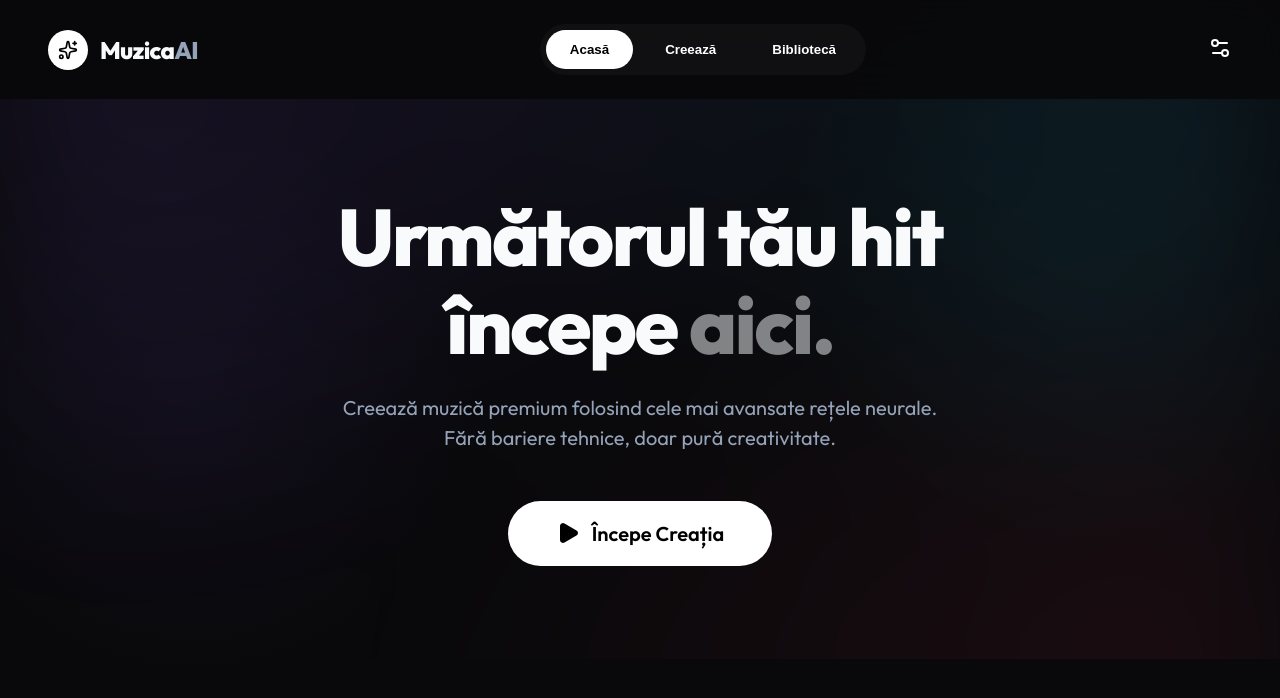
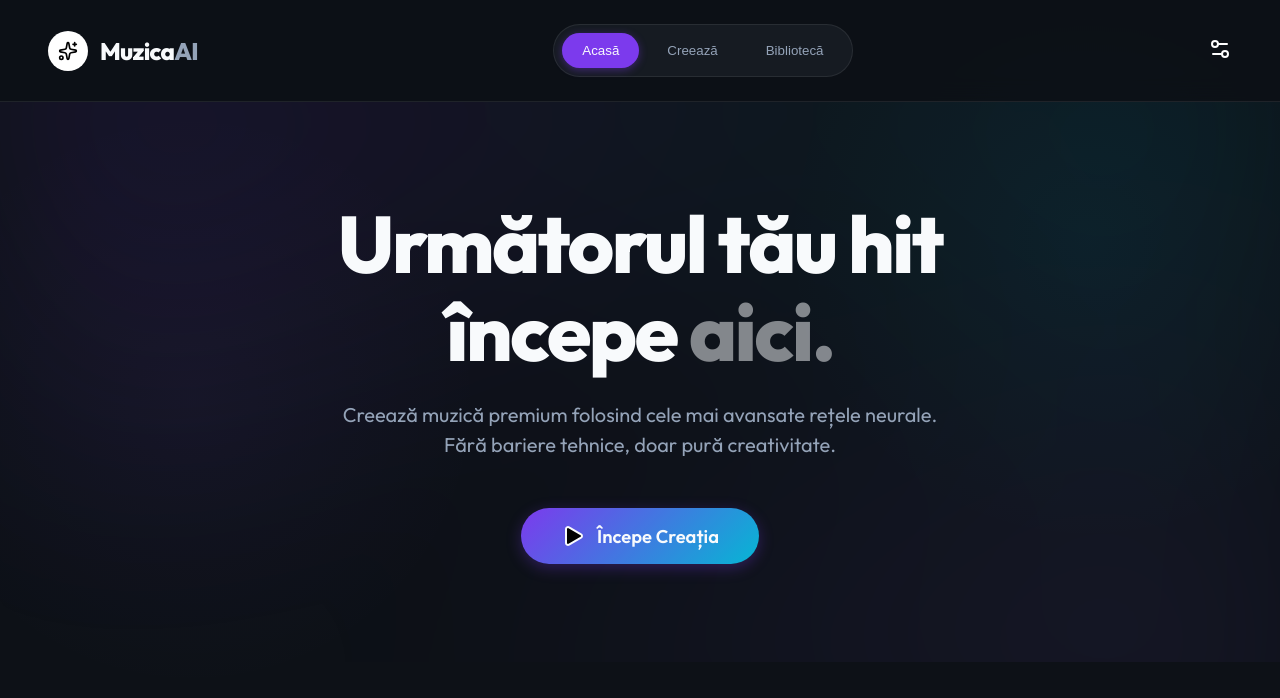
Before and after one commit to VHPlan/MUZICA, a React (Vite) app: page / in a window 1280 px wide. Shown: the top 698 px of the page. Built offline with nearby package versions, Linux system fonts and the light colour scheme.

Commit message:
style: apply specific purple/cyan palette and fix settings import

```diff
--- a/src/App.css
+++ b/src/App.css
@@ -1,21 +1,27 @@
 @import url('https://fonts.googleapis.com/css2?family=Outfit:wght@300;400;500;600;700;800&family=Inter:wght@400;500;600&display=swap');
 
 :root {
-  --bg-main: #09090b;
-  --bg-card: rgba(255, 255, 255, 0.03);
-  --bg-card-hover: rgba(255, 255, 255, 0.06);
-  --text-main: #f8fafc;
-  --text-muted: #94a3b8;
+  --bg-main: #0D1117;
+  --bg-sec: #161B22;
+  --bg-card: #1F2937;
+  --bg-card-hover: #374151;
 
-  --primary: #ffffff;
-  --accent: #8b5cf6; /* Very subtle accent used sparingly */
-  --accent-gradient: linear-gradient(135deg, #f8fafc, #cbd5e1);
+  --text-main: #F8FAFC;
+  --text-muted: #94A3B8;
 
-  --border-light: rgba(255, 255, 255, 0.05);
+  --primary: #7C3AED;
+  --accent: #06B6D4;
+  --hover: #8B5CF6;
 
-  --radius-sm: 12px;
-  --radius-md: 24px;
-  --radius-lg: 32px;
+  --success: #22C55E;
+  --warning: #F59E0B;
+  --danger: #EF4444;
+
+  --border-light: rgba(255, 255, 255, 0.08);
+
+  --radius-sm: 14px;
+  --radius-md: 16px;
+  --radius-lg: 24px;
 }
 
 body {
@@ -35,6 +41,7 @@ h1, h2, h3, h4, h5, h6 {
   margin: 0;
   font-weight: 700;
   letter-spacing: -0.03em;
+  color: var(--text-main);
 }
 
 /* Utilities */
@@ -42,13 +49,14 @@ h1, h2, h3, h4, h5, h6 {
   position: sticky;
   top: 0;
   z-index: 100;
-  background: rgba(9, 9, 11, 0.7);
-  backdrop-filter: blur(24px);
-  -webkit-backdrop-filter: blur(24px);
+  background: rgba(13, 17, 23, 0.85);
+  backdrop-filter: blur(12px);
+  -webkit-backdrop-filter: blur(12px);
   padding: 24px 48px;
   display: flex;
   justify-content: space-between;
   align-items: center;
+  border-bottom: 1px solid var(--border-light);
 }
 
 .hero-section {
@@ -63,7 +71,7 @@ h1, h2, h3, h4, h5, h6 {
   overflow: hidden;
 }
 
-/* Large abstract mesh gradients acting as background */
+/* Abstract mesh for background, extremely subtle using the specific palette */
 .hero-mesh {
   position: absolute;
   top: 50%;
@@ -72,54 +80,59 @@ h1, h2, h3, h4, h5, h6 {
   width: 100vw;
   height: 100vh;
   background-image:
-    radial-gradient(at 0% 0%, rgba(139, 92, 246, 0.15) 0px, transparent 50%),
-    radial-gradient(at 100% 0%, rgba(56, 189, 248, 0.1) 0px, transparent 50%),
-    radial-gradient(at 100% 100%, rgba(244, 63, 94, 0.1) 0px, transparent 50%);
-  filter: blur(80px);
+    radial-gradient(at 0% 0%, rgba(124, 58, 237, 0.15) 0px, transparent 50%),
+    radial-gradient(at 100% 0%, rgba(6, 182, 212, 0.1) 0px, transparent 50%),
+    radial-gradient(at 100% 100%, rgba(139, 92, 246, 0.1) 0px, transparent 50%);
+  filter: blur(100px);
   z-index: -1;
   pointer-events: none;
 }
 
-/* Huge Buttons */
+/* Buttons */
 .btn-primary {
-  background: var(--primary);
-  color: #000;
+  background: linear-gradient(135deg, var(--primary), var(--accent));
+  color: var(--text-main);
   border: none;
-  padding: 20px 48px;
+  padding: 16px 40px;
   border-radius: 100px;
-  font-size: 1.25rem;
+  font-size: 1.15rem;
   font-weight: 600;
   font-family: 'Outfit', sans-serif;
   cursor: pointer;
-  transition: transform 0.3s cubic-bezier(0.175, 0.885, 0.32, 1.275), opacity 0.3s;
+  transition: all 0.3s ease;
   display: inline-flex;
   align-items: center;
   gap: 12px;
+  box-shadow: 0 4px 15px rgba(124, 58, 237, 0.3);
 }
 
 .btn-primary:hover:not(:disabled) {
-  transform: scale(1.05);
+  transform: translateY(-2px);
+  box-shadow: 0 8px 25px rgba(6, 182, 212, 0.4);
+  background: linear-gradient(135deg, var(--hover), var(--accent));
 }
 
 .btn-primary:disabled {
   opacity: 0.5;
   cursor: not-allowed;
+  box-shadow: none;
 }
 
 .btn-secondary {
   background: var(--bg-card);
   color: var(--text-main);
-  border: none;
-  padding: 16px 32px;
+  border: 1px solid var(--border-light);
+  padding: 14px 28px;
   border-radius: 100px;
-  font-size: 1.1rem;
+  font-size: 1rem;
   font-weight: 500;
   cursor: pointer;
-  transition: background 0.3s;
+  transition: all 0.3s ease;
 }
 
 .btn-secondary:hover {
   background: var(--bg-card-hover);
+  border-color: rgba(255,255,255,0.2);
 }
 
 /* Beautiful Cards */
@@ -128,65 +141,125 @@ h1, h2, h3, h4, h5, h6 {
   border-radius: var(--radius-md);
   padding: 32px;
   cursor: pointer;
-  transition: all 0.4s cubic-bezier(0.175, 0.885, 0.32, 1.275);
+  transition: all 0.3s ease;
   display: flex;
   flex-direction: column;
-  border: 1px solid transparent;
+  border: 1px solid var(--border-light);
+  box-shadow: 0 4px 6px rgba(0,0,0,0.2);
 }
 
 .consumer-card:hover {
   background: var(--bg-card-hover);
-  transform: translateY(-8px);
+  transform: translateY(-4px);
+  box-shadow: 0 10px 20px rgba(0,0,0,0.3);
+  border-color: rgba(255,255,255,0.15);
 }
 
 .consumer-card.active {
-  background: rgba(255,255,255,0.1);
-  border: 1px solid rgba(255,255,255,0.2);
+  background: var(--bg-sec);
+  border: 1px solid var(--primary);
+  box-shadow: 0 0 15px rgba(124, 58, 237, 0.2);
 }
 
 /* Big Sliders */
 input[type="range"] {
   -webkit-appearance: none;
   width: 100%;
-  height: 12px;
-  background: rgba(255,255,255,0.1);
+  height: 8px;
+  background: var(--bg-sec);
   border-radius: 100px;
   outline: none;
+  border: 1px solid var(--border-light);
 }
 
 input[type="range"]::-webkit-slider-thumb {
   -webkit-appearance: none;
-  width: 28px;
-  height: 28px;
+  width: 24px;
+  height: 24px;
   border-radius: 50%;
-  background: #fff;
+  background: var(--primary);
   cursor: pointer;
-  box-shadow: 0 4px 12px rgba(0,0,0,0.5);
-  transition: transform 0.2s;
+  box-shadow: 0 0 10px rgba(124, 58, 237, 0.5);
+  transition: transform 0.2s, background 0.2s;
+  border: 2px solid var(--text-main);
 }
 
 input[type="range"]::-webkit-slider-thumb:hover {
-  transform: scale(1.2);
+  transform: scale(1.15);
+  background: var(--accent);
 }
 
-/* Text Areas */
-textarea {
+/* Text Areas and Inputs */
+textarea, input[type="text"], input[type="password"] {
   width: 100%;
-  background: var(--bg-card);
-  border: none;
-  border-radius: var(--radius-md);
-  padding: 24px;
+  background: var(--bg-sec);
+  border: 1px solid var(--border-light);
+  border-radius: var(--radius-sm);
+  padding: 20px;
   color: var(--text-main);
   font-family: inherit;
-  font-size: 1.1rem;
+  font-size: 1rem;
   resize: none;
-  transition: background 0.3s;
+  transition: all 0.3s ease;
 }
 
-textarea:focus {
+textarea:focus, input[type="text"]:focus, input[type="password"]:focus {
   outline: none;
-  background: var(--bg-card-hover);
+  background: var(--bg-card);
+  border-color: var(--primary);
+  box-shadow: 0 0 0 3px rgba(124, 58, 237, 0.2);
+}
+
+/* Nav Buttons */
+.nav-btn {
+  background: transparent;
+  color: var(--text-muted);
+  border: none;
+  padding: 10px 20px;
+  border-radius: 100px;
+  font-weight: 500;
+  cursor: pointer;
+  transition: all 0.2s ease;
+}
+
+.nav-btn:hover {
+  color: var(--text-main);
+  background: rgba(255,255,255,0.05);
+}
+
+.nav-btn.active {
+  background: var(--primary);
+  color: var(--text-main);
+  box-shadow: 0 2px 8px rgba(124, 58, 237, 0.4);
+}
+
+/* Custom Checkbox/Radio replacements */
+.custom-pill {
+  padding: 16px 24px;
+  border-radius: 100px;
+  background: var(--bg-sec);
+  color: var(--text-muted);
+  border: 1px solid var(--border-light);
+  font-weight: 500;
+  cursor: pointer;
+  transition: all 0.3s ease;
+  text-align: center;
+}
+
+.custom-pill:hover {
+  background: var(--bg-card);
+  color: var(--text-main);
+}
+
+.custom-pill.active {
+  background: var(--primary);
+  color: var(--text-main);
+  border-color: var(--hover);
+  box-shadow: 0 4px 12px rgba(124, 58, 237, 0.3);
 }
 
 /* Custom Scrollbar */
-::-webkit-scrollbar { width: 0px; }
+::-webkit-scrollbar { width: 8px; }
+::-webkit-scrollbar-track { background: var(--bg-main); }
+::-webkit-scrollbar-thumb { background: var(--bg-card); border-radius: 4px; }
+::-webkit-scrollbar-thumb:hover { background: var(--primary); }
--- a/src/App.jsx
+++ b/src/App.jsx
@@ -90,22 +90,22 @@ export default function App() {
           <h1 style={{ fontSize: '1.5rem', fontWeight: 800 }}>Muzica<span style={{ color: 'var(--text-muted)' }}>AI</span></h1>
         </div>
 
-        <div style={{ display: 'flex', gap: '8px', background: 'var(--bg-card)', padding: '6px', borderRadius: '100px' }}>
+        <div style={{ display: 'flex', gap: '8px', background: 'var(--bg-sec)', padding: '8px', borderRadius: '100px', border: '1px solid var(--border-light)' }}>
           <button
+            className={`nav-btn ${activeTab === 'home' ? 'active' : ''}`}
             onClick={() => setActiveTab('home')}
-            style={{ background: activeTab === 'home' ? '#fff' : 'transparent', color: activeTab === 'home' ? '#000' : '#fff', border: 'none', padding: '12px 24px', borderRadius: '100px', fontWeight: 600, cursor: 'pointer', transition: 'all 0.3s' }}
           >
             Acasă
           </button>
           <button
+            className={`nav-btn ${activeTab === 'create' ? 'active' : ''}`}
             onClick={() => setActiveTab('create')}
-            style={{ background: activeTab === 'create' ? '#fff' : 'transparent', color: activeTab === 'create' ? '#000' : '#fff', border: 'none', padding: '12px 24px', borderRadius: '100px', fontWeight: 600, cursor: 'pointer', transition: 'all 0.3s' }}
           >
             Creează
           </button>
           <button
+            className={`nav-btn ${activeTab === 'library' ? 'active' : ''}`}
             onClick={() => setActiveTab('library')}
-            style={{ background: activeTab === 'library' ? '#fff' : 'transparent', color: activeTab === 'library' ? '#000' : '#fff', border: 'none', padding: '12px 24px', borderRadius: '100px', fontWeight: 600, cursor: 'pointer', transition: 'all 0.3s' }}
           >
             Bibliotecă
           </button>
--- a/src/components/CreationWizard.jsx
+++ b/src/components/CreationWizard.jsx
@@ -1,6 +1,6 @@
 import React, { useState } from 'react';
 import { motion } from 'framer-motion';
-import { Play, Sparkles } from 'lucide-react';
+import { Play, Sparkles, Settings2 } from 'lucide-react';
 
 const GENRES = [
   { id: 'manele_club', title: 'Manele de Club', desc: 'Beat rapid, bass adânc' },
@@ -84,16 +84,7 @@ export default function CreationWizard({ onGenerate }) {
               <div
                 key={v}
                 onClick={() => setVoice(v)}
-                style={{
-                  padding: '24px 32px',
-                  borderRadius: '100px',
-                  background: voice === v ? '#fff' : 'var(--bg-card)',
-                  color: voice === v ? '#000' : '#fff',
-                  fontWeight: 600,
-                  fontSize: '1.1rem',
-                  cursor: 'pointer',
-                  transition: 'all 0.3s'
-                }}
+                className={`custom-pill ${voice === v ? 'active' : ''}`}
               >
                 {v}
               </div>
@@ -131,11 +122,13 @@ export default function CreationWizard({ onGenerate }) {
             <div style={{ display: 'flex', gap: '16px' }}>
               <div
                 onClick={() => setProvider('suno')}
-                style={{ flex: 1, padding: '20px', textAlign: 'center', borderRadius: 'var(--radius-sm)', cursor: 'pointer', border: provider === 'suno' ? '2px solid #fff' : '2px solid transparent', background: provider === 'suno' ? 'rgba(255,255,255,0.1)' : '#000' }}
+                className={`custom-pill ${provider === 'suno' ? 'active' : ''}`}
+                style={{ flex: 1, padding: '20px', borderRadius: 'var(--radius-sm)' }}
               >Suno</div>
               <div
                 onClick={() => setProvider('udio')}
-                style={{ flex: 1, padding: '20px', textAlign: 'center', borderRadius: 'var(--radius-sm)', cursor: 'pointer', border: provider === 'udio' ? '2px solid #fff' : '2px solid transparent', background: provider === 'udio' ? 'rgba(255,255,255,0.1)' : '#000' }}
+                className={`custom-pill ${provider === 'udio' ? 'active' : ''}`}
+                style={{ flex: 1, padding: '20px', borderRadius: 'var(--radius-sm)' }}
               >Udio</div>
             </div>
           </div>
```
